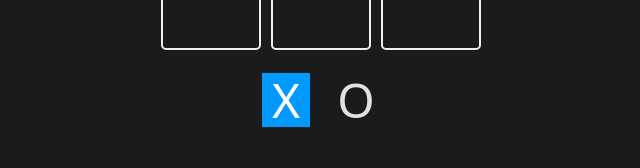
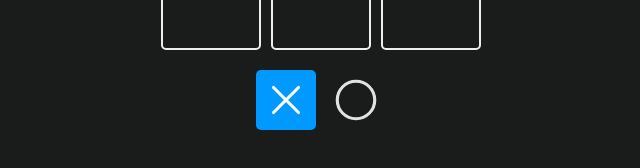
Before and after one commit to matiasecharri/4ll_way, a React (Vite) app: page / in a window 1280 px wide. Shown: the part 854-1022 px from the top of the page, without its empty margins (319-959 px from the left). Built offline with nearby package versions, Linux system fonts and the light colour scheme.

Commit message:
feat: svg's changed

```diff
--- a/src/components/TicTacToe/TicTacToe.css
+++ b/src/components/TicTacToe/TicTacToe.css
@@ -71,7 +71,17 @@
 .is-selected {
   color: #fff;
   background: #09f;
-  padding: 15px 10px;
+  padding: 5px;
+  border-radius: 5px;
+  -webkit-border-radius: 5px;
+  -moz-border-radius: 5px;
+  -ms-border-radius: 5px;
+  -o-border-radius: 5px;
+  transition: 0.2s ease-in;
+  -webkit-transition: 0.23s ease-in;
+  -moz-transition: 0.23s ease-in;
+  -ms-transition: 0.23s ease-in;
+  -o-transition: 0.23s ease-in;
 }
 
 .winner {
@@ -117,3 +127,8 @@
   cursor: pointer;
   font-size: 48px;
 }
+
+svg {
+  height: 50px;
+  width: 50px;
+}
--- a/src/components/TicTacToe/TicTacToe.jsx
+++ b/src/components/TicTacToe/TicTacToe.jsx
@@ -1,9 +1,35 @@
-import { useEffect, useState } from "react";
+import { useState } from "react";
 import "/src/components/TicTacToe/TicTacToe.css";
 
 const PLAYERS = {
-  X: "X",
-  O: "O",
+  X: (
+    <svg
+      xmlns="http://www.w3.org/2000/svg"
+      fill="none"
+      viewBox="0 0 24 24"
+      stroke-width="1.5"
+      stroke="currentColor"
+      class="size-6"
+    >
+      <path
+        stroke-linecap="round"
+        stroke-linejoin="round"
+        d="M6 18 18 6M6 6l12 12"
+      />
+    </svg>
+  ),
+  O: (
+    <svg
+      xmlns="http://www.w3.org/2000/svg"
+      fill="none"
+      viewBox="0 0 24 24"
+      stroke-width="1.5"
+      stroke="currentColor"
+      class="size-6"
+    >
+      <circle cx="12" cy="12" r="9" />
+    </svg>
+  ),
 };
 
 const Square = ({ position, handleClick, children, styles }) => {
@@ -11,7 +37,7 @@ const Square = ({ position, handleClick, children, styles }) => {
     <div
       className="cell square"
       onClick={() => {
-        handleClick(position);
+        handleClick(position, children);
       }}
     >
       <span className={`cell__content ${styles}`}>{children}</span>
@@ -22,12 +48,14 @@ const Square = ({ position, handleClick, children, styles }) => {
 const TicTacToe = () => {
   const [turn, setTurn] = useState(PLAYERS.X);
   const [board, setBoard] = useState(Array(9).fill(null));
+  const [win, setWin] = useState(false);
 
-  const changeTurn = position => {
+  const changeTurn = (position, children) => {
+    if (children !== null) return;
+
     const newTurn = turn === PLAYERS.X ? PLAYERS.O : PLAYERS.X;
-
     const updatedBoard = board.map((XorO, i) =>
-      position === i ? turn : XorO
+      position === i && XorO === null ? turn : XorO
     );
 
     setBoard(updatedBoard);
```
